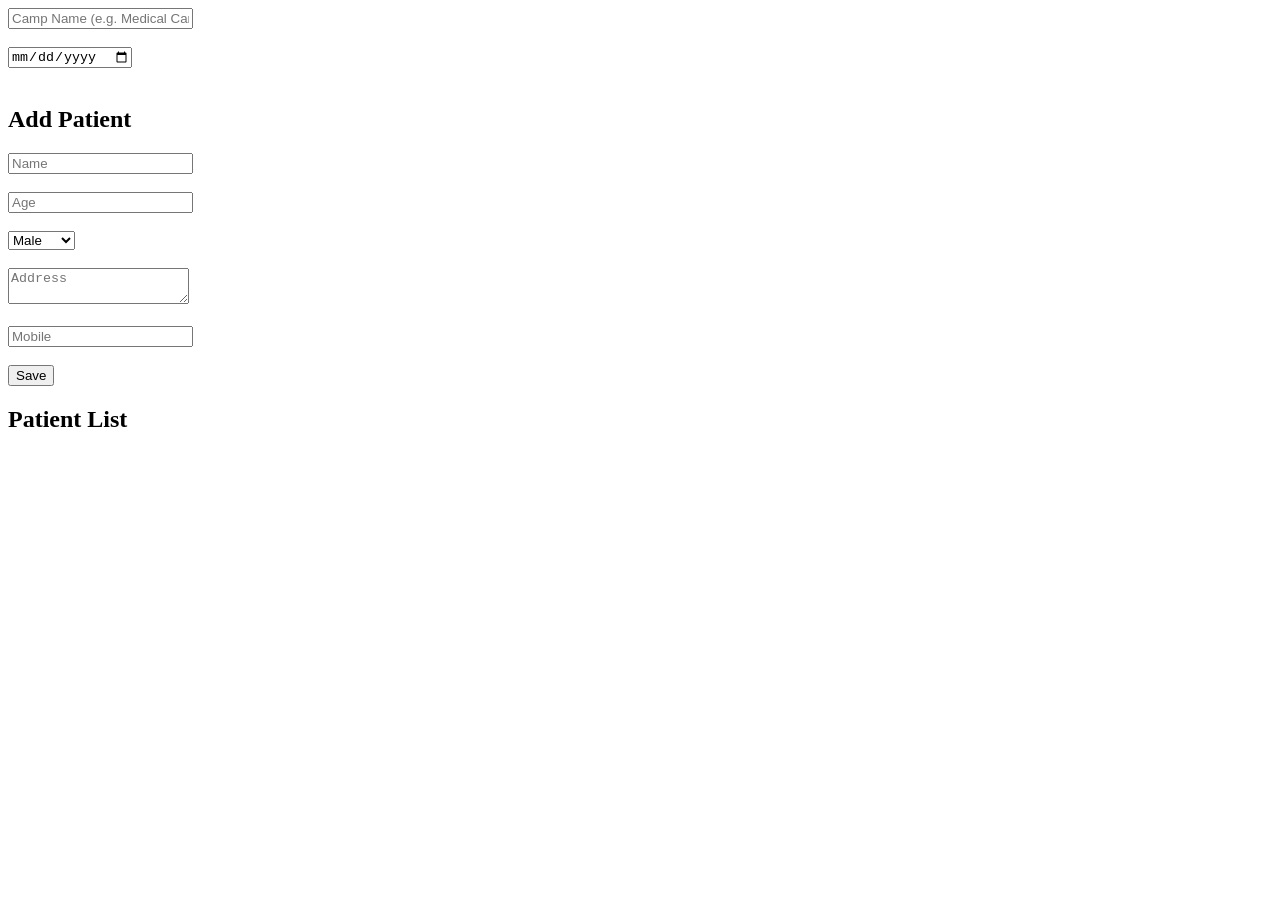
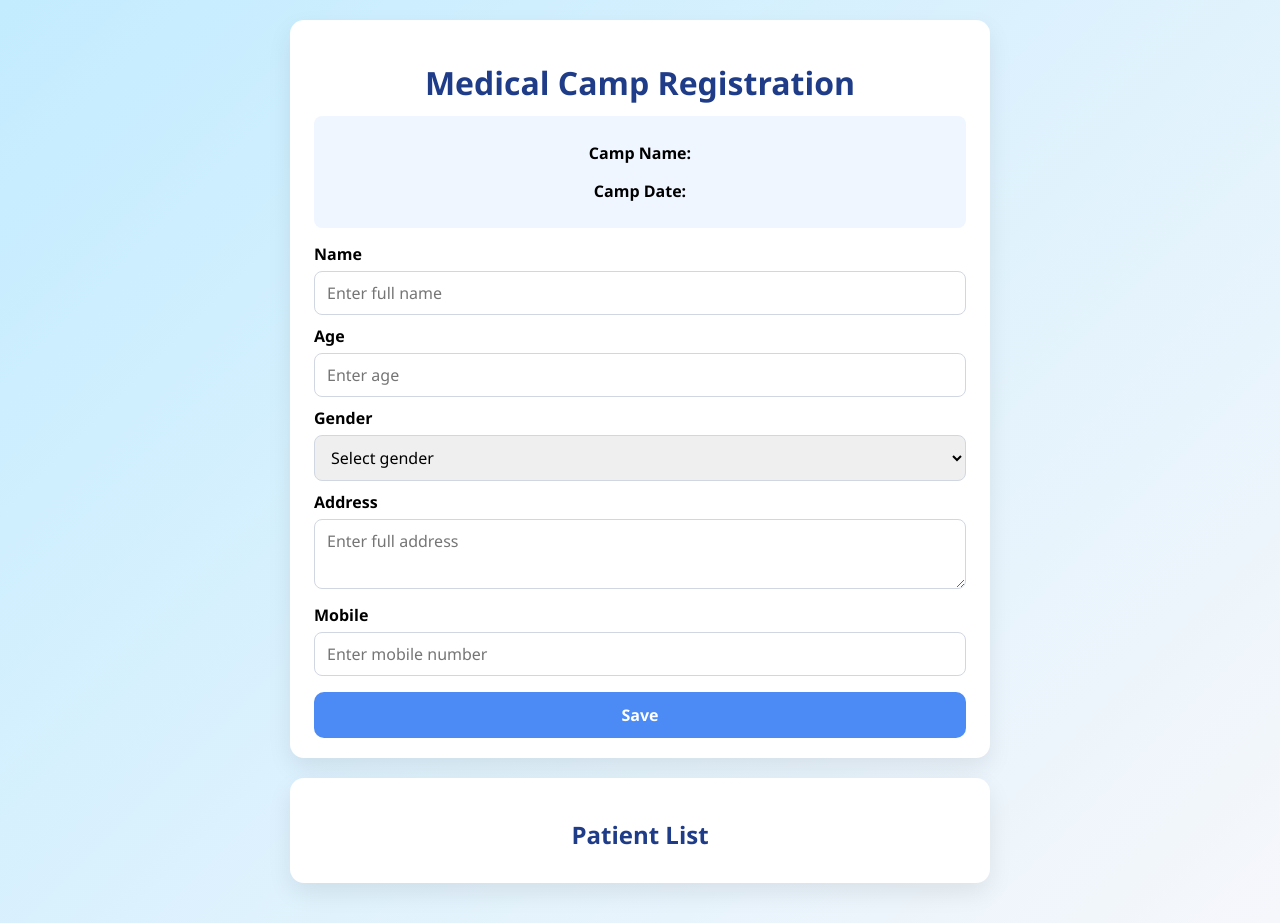
Before and after one commit to tvmfamilycourt/medical-camp-app, a website: page frontend/index.html in a window 1280 px wide. Before the commit the page ends 800 px from the top, so only its background shows below. Drawn offline with Linux system fonts and the light colour scheme.

Commit message:
Improve UI with better HTML and CSS

```diff
--- a/frontend/index.html
+++ b/frontend/index.html
@@ -1,24 +1,50 @@
 <!DOCTYPE html>
-<html>
-    <input id="campName" placeholder="Camp Name (e.g. Medical Camp 2026)"><br><br>
-<input id="campDate" type="date"><br><br>
+<html lang="en">
 <head>
-  <title>Patient Registration</title>
+  <meta charset="UTF-8" />
+  <meta name="viewport" content="width=device-width, initial-scale=1.0"/>
+  <title>Medical Camp Registration</title>
+  <link rel="stylesheet" href="style.css" />
 </head>
 <body>
-  <h2>Add Patient</h2>
-  <input id="name" placeholder="Name"><br><br>
-  <input id="age" type="number" placeholder="Age"><br><br>
-  <select id="gender">
-    <option>Male</option>
-    <option>Female</option>
-  </select><br><br>
-  <textarea id="address" placeholder="Address"></textarea><br><br>
-  <input id="mobile" placeholder="Mobile"><br><br>
-  <button onclick="save()">Save</button>
+  <div class="container">
+    <div class="card">
+      <h1>Medical Camp Registration</h1>
 
-  <h2>Patient List</h2>
-  <ul id="list"></ul>
+      <div class="camp-info">
+        <p><strong>Camp Name:</strong> <span id="campNameText"></span></p>
+        <p><strong>Camp Date:</strong> <span id="campDateText"></span></p>
+      </div>
+
+      <div class="form">
+        <label>Name</label>
+        <input id="name" placeholder="Enter full name" />
+
+        <label>Age</label>
+        <input id="age" type="number" placeholder="Enter age" />
+
+        <label>Gender</label>
+        <select id="gender">
+          <option value="">Select gender</option>
+          <option value="Male">Male</option>
+          <option value="Female">Female</option>
+        </select>
+
+        <label>Address</label>
+        <textarea id="address" placeholder="Enter full address"></textarea>
+
+        <label>Mobile</label>
+        <input id="mobile" placeholder="Enter mobile number" />
+
+        <button onclick="save()">Save</button>
+      </div>
+    </div>
+
+    <div class="card">
+      <h2>Patient List</h2>
+      <ul id="patientList" class="list"></ul>
+    </div>
+  </div>
 
   <script src="app.js"></script>
 </body>
--- /dev/null
+++ b/frontend/style.css
@@ -0,0 +1,117 @@
+* {
+  box-sizing: border-box;
+  font-family: "Segoe UI", Tahoma, sans-serif;
+}
+
+body {
+  margin: 0;
+  min-height: 100vh;
+  background: linear-gradient(135deg, #c3ecff, #f6f7fb);
+  display: flex;
+  justify-content: center;
+  padding: 20px;
+}
+
+.container {
+  width: 100%;
+  max-width: 700px;
+}
+
+.card {
+  background: #ffffff;
+  border-radius: 14px;
+  padding: 20px 24px;
+  margin-bottom: 20px;
+  box-shadow: 0 10px 25px rgba(0, 0, 0, 0.08);
+}
+
+h1, h2 {
+  text-align: center;
+  color: #1f3c88;
+  margin-bottom: 12px;
+}
+
+.camp-info {
+  background: #f0f6ff;
+  padding: 10px;
+  border-radius: 8px;
+  margin-bottom: 15px;
+  text-align: center;
+}
+
+.form label {
+  font-weight: 600;
+  margin-top: 10px;
+  display: block;
+}
+
+.form input,
+.form textarea,
+.form select {
+  width: 100%;
+  padding: 10px 12px;
+  margin-top: 6px;
+  border-radius: 8px;
+  border: 1px solid #d0d7e2;
+  font-size: 16px;
+}
+
+.form textarea {
+  min-height: 70px;
+  resize: vertical;
+}
+
+.form input:focus,
+.form textarea:focus,
+.form select:focus {
+  outline: none;
+  border-color: #4c8bf5;
+  box-shadow: 0 0 0 2px rgba(76, 139, 245, 0.2);
+}
+
+button {
+  margin-top: 16px;
+  width: 100%;
+  padding: 12px;
+  background: #4c8bf5;
+  color: #fff;
+  border: none;
+  border-radius: 10px;
+  font-size: 16px;
+  font-weight: bold;
+  cursor: pointer;
+  transition: 0.2s ease;
+}
+
+button:hover {
+  background: #3a74d9;
+}
+
+.list {
+  list-style: none;
+  padding: 0;
+  margin: 0;
+}
+
+.list li {
+  background: #f8f9fc;
+  padding: 10px 12px;
+  border-radius: 8px;
+  margin-bottom: 8px;
+}
+
+.list li a {
+  text-decoration: none;
+  color: #1f3c88;
+  font-weight: 500;
+}
+
+.list li a:hover {
+  text-decoration: underline;
+}
+
+@media (max-width: 480px) {
+  .card {
+    padding: 16px;
+  }
+}
```
